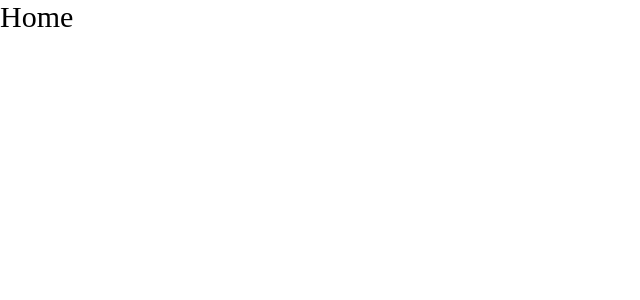
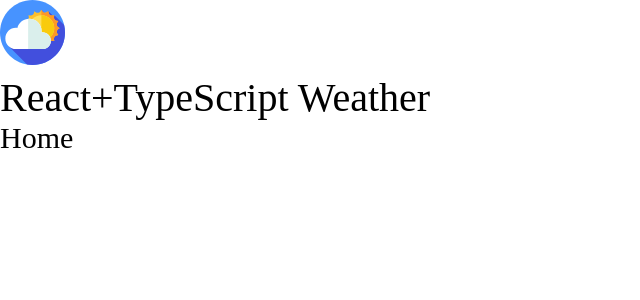
Before and after one commit to maximlitvinov/weather-typescript-app, a React (Create React App) app: page / in a window 1280 px wide. Shown: the top 300 px of the page, without its empty margins (0-640 px from the left). Built offline with nearby package versions, Linux system fonts and the light colour scheme.

Commit message:
Create Header component

```diff
--- a/src/App.tsx
+++ b/src/App.tsx
@@ -3,10 +3,12 @@ import { Route, Routes } from 'react-router';
 
 import Home from './pages/Home/Home';
 import MonthStatistics from './pages/MonthStatistics/MonthStatistics';
+import Header from './shared/Header/Header';
 
 function App() {
   return (
     <div className="App">
+      <Header />
       <Routes>
         <Route path="/" element={<Home />} />
         <Route path="/month-statistics" element={<MonthStatistics />} />
--- /dev/null
+++ b/src/assets/icons/global/GlobalSvgSelector.tsx
@@ -0,0 +1,64 @@
+import React from 'react';
+
+type Props = {
+  id: string;
+};
+
+const GlobalSvgSelector = ({ id }: Props) => {
+  switch (id) {
+    case 'header-logo':
+      return (
+        <svg
+          width="65"
+          height="65"
+          viewBox="0 0 65 65"
+          fill="none"
+          xmlns="http://www.w3.org/2000/svg">
+          <g clip-path="url(#clip0_2_444)">
+            <path
+              d="M32.5 65C50.4493 65 65 50.4493 65 32.5C65 14.5507 50.4493 0 32.5 0C14.5507 0 0 14.5507 0 32.5C0 50.4493 14.5507 65 32.5 65Z"
+              fill="#4793FF"
+            />
+            <path
+              d="M65 32.5C65 29.8954 64.6916 27.3631 64.113 24.9358L54.3423 15.1651L53.0241 15.7211L48.3235 11.1622C48.3235 11.1622 46.5495 14.0707 44.5394 12.8754L41.3829 9.79712L41.1963 14.2822L8.78809 46.265L27.0688 64.5458C28.8351 64.843 30.6492 65 32.5 65C50.4493 65 65 50.4493 65 32.5Z"
+              fill="#424FDD"
+            />
+            <path
+              d="M58.3388 29.0023L59.7103 28.1252L58.2388 27.1841C56.6468 26.1659 56.217 24.03 57.2916 22.4755L58.2847 21.0387L56.6808 20.7601C54.8077 20.4347 53.5845 18.6126 53.9927 16.7559L54.3422 15.1659L52.6363 15.541C50.7905 15.9467 48.9765 14.7403 48.637 12.8812L48.3233 11.163L46.9922 12.1001C45.4377 13.1946 43.2843 12.7711 42.26 11.1694L41.3829 9.79797L40.4418 11.2695C39.4237 12.8615 37.2878 13.2912 35.7333 12.2167L34.2964 11.2235L34.0179 12.8275C33.6925 14.7005 31.8705 15.9237 30.0136 15.5156L28.4237 15.1661L28.7987 16.8719C29.2044 18.7177 27.998 20.5317 26.1389 20.8712L24.4207 21.1849L25.3579 22.516C26.4524 24.0705 26.0288 26.2239 24.4272 27.2482L23.0557 28.1253L24.5271 29.0664C26.1192 30.0846 26.5488 32.2204 25.4743 33.775L24.4812 35.2118L26.0851 35.4904C27.9581 35.8157 29.1813 37.6379 28.7732 39.4946L28.4237 41.0845L30.1296 40.7095C31.9753 40.3038 33.7894 41.5102 34.1288 43.3693L34.4425 45.0876L35.7736 44.1505C37.3282 43.056 39.4816 43.4795 40.5058 45.0812L41.3829 46.4526L42.324 44.9811C43.3422 43.3891 45.4781 42.9594 47.0326 44.0339L48.4695 45.0271L48.748 43.4231C49.0734 41.5501 50.8955 40.3269 52.7522 40.735L54.3422 41.0845L53.9672 39.3787C53.5614 37.5329 54.7678 35.7189 56.6269 35.3794L58.3453 35.0657L57.4081 33.7346C56.3136 32.1801 56.7371 30.0266 58.3388 29.0023Z"
+              fill="#FDBF2D"
+            />
+            <path
+              d="M57.4082 33.734L58.3451 35.0645L56.6275 35.378C54.7676 35.7183 53.5615 37.5324 53.9678 39.3783L54.3423 41.0833L52.7529 40.7342C50.8955 40.3254 49.0738 41.5492 48.7475 43.4218L48.4695 45.0265L47.0323 44.0324C45.4784 42.9584 43.3418 43.3875 42.3237 44.9795L41.3829 46.4522V9.797L42.2602 11.1681C43.2847 12.7702 45.4378 13.1943 46.9917 12.0987L48.3235 11.1617L48.637 12.8807C48.976 14.7393 50.7902 15.9453 52.6361 15.5404L54.3423 15.1646L53.9932 16.7553C53.5844 18.6114 54.8082 20.4344 56.6808 20.7594L58.2842 21.0374L57.2914 22.4745C56.2174 24.0297 56.6465 26.1651 58.2385 27.1832L59.7099 28.1239L58.3388 29.0012C56.7366 30.0257 56.3139 32.1788 57.4082 33.734Z"
+              fill="#FD9827"
+            />
+            <path
+              d="M41.383 40.9705C48.4777 40.9705 54.2291 35.2191 54.2291 28.1243C54.2291 21.0296 48.4777 15.2782 41.383 15.2782C34.2883 15.2782 28.5369 21.0296 28.5369 28.1243C28.5369 35.2191 34.2883 40.9705 41.383 40.9705Z"
+              fill="#FFE05F"
+            />
+            <path
+              d="M54.2293 28.1239C54.2293 35.2193 48.4771 40.9703 41.3829 40.9703V15.2788C48.4771 15.2788 54.2293 21.0298 54.2293 28.1239Z"
+              fill="#F9CB0D"
+            />
+            <path
+              d="M42.5274 32.242C42.1958 32.242 41.8694 32.2633 41.5478 32.3006C41.5794 31.9404 41.5966 31.5761 41.5966 31.2077C41.5966 24.3886 36.0687 18.8606 29.2495 18.8606C23.5703 18.8606 18.7873 22.6953 17.3468 27.9164C16.8894 27.8562 16.4229 27.8248 15.9491 27.8248C10.0886 27.8248 5.33777 32.5756 5.33777 38.4361C5.33777 44.2967 10.0886 49.0475 15.9491 49.0475H42.5274C47.1682 49.0475 50.9302 45.2854 50.9302 40.6447C50.9302 36.004 47.1682 32.242 42.5274 32.242Z"
+              fill="white"
+            />
+            <path
+              d="M50.9302 40.6436C50.9302 45.2846 47.1684 49.0466 42.5272 49.0466H28.134V18.9097C28.5016 18.8759 28.8735 18.8596 29.2498 18.8596C36.0691 18.8596 41.5969 24.3873 41.5969 31.2066C41.5969 31.5753 41.5795 31.9395 41.5478 32.2996C41.8696 32.2625 42.1956 32.2407 42.5272 32.2407C47.1684 32.2407 50.9302 36.0036 50.9302 40.6436Z"
+              fill="#DAEFEC"
+            />
+          </g>
+          <defs>
+            <clipPath id="clip0_2_444">
+              <rect width="65" height="65" fill="white" />
+            </clipPath>
+          </defs>
+        </svg>
+      );
+
+    default:
+      return null;
+  }
+};
+
+export default GlobalSvgSelector;
--- /dev/null
+++ b/src/shared/Header/Header.module.scss
@@ -0,0 +1,3 @@
+.header {
+  font-size: 40px;
+}
--- /dev/null
+++ b/src/shared/Header/Header.tsx
@@ -0,0 +1,21 @@
+import React from 'react';
+import GlobalSvgSelector from '../../assets/icons/global/GlobalSvgSelector';
+
+import style from './Header.module.scss';
+type Props = {};
+
+function Header({}: Props) {
+  return (
+    <header className={style.header}>
+      <div className={style.wrapper}>
+        <div className={style.logo}>
+          <GlobalSvgSelector id="header-logo" />
+        </div>
+        <div className={style.title}>React+TypeScript Weather</div>
+      </div>
+      <div className={style.wrapper}></div>
+    </header>
+  );
+}
+
+export default Header;
```
